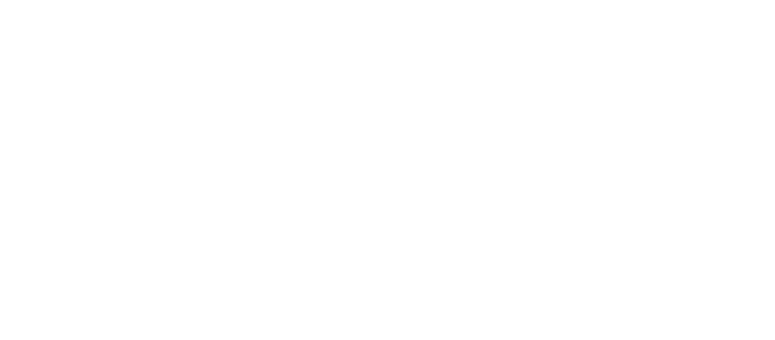
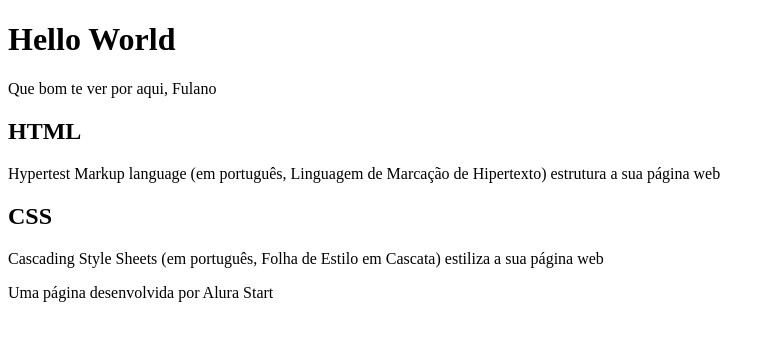
Before and after one commit to japharu/Hello-World, a plain HTML site: page INDEX.HTML in a window 1280 px wide. Shown: the whole page, without its empty margins (0-775 px from the left). Drawn offline with Linux system fonts and the light colour scheme.

Commit message:
Add files via upload

```diff
--- a/INDEX.HTML
+++ b/INDEX.HTML
@@ -6,6 +6,24 @@
     <title>Hello World</title>
 </head>
 <body>
+   <reader>
+    <h1>Hello World</h1>
+    <p>Que bom te ver por aqui, Fulano</p>
 
+   </reader>
+
+   <section>
+    <h2>HTML</h2>
+    <P>Hypertest Markup language (em português, Linguagem de Marcação de Hipertexto) estrutura a sua página web</P>
+
+    <h2>CSS</h2>
+    <p>Cascading Style Sheets (em português, Folha de Estilo em Cascata) estiliza a sua página web</p>
+
+   </section>
+
+   <footer>
+    <p>Uma página desenvolvida por Alura Start</p>
+
+   </footer>
 </body>
 </html>
```
